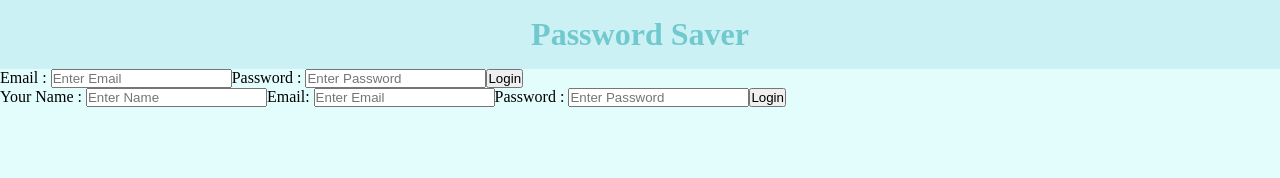
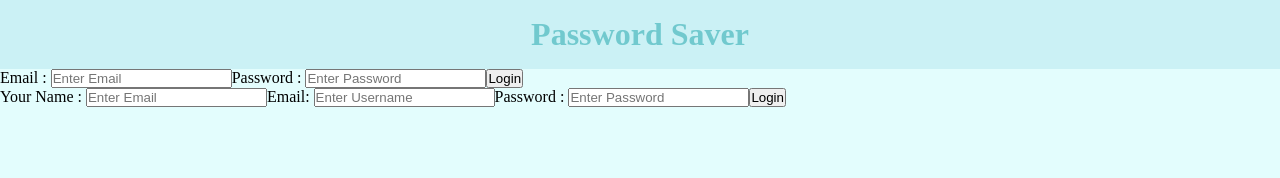
Before and after one commit to H-BAHDON/password-saver, a React (Create React App) app: page / in a window 1280 px wide. Shown: the top 178 px of the page. Built offline with nearby package versions, Linux system fonts and the light colour scheme.

Commit message:
Updated reg

```diff
--- a/src/components/reg.jsx
+++ b/src/components/reg.jsx
@@ -1,14 +1,13 @@
+
 import React, { useState } from 'react'
 import { NavLink } from 'react-router-dom'
 import { useNavigate } from 'react-router-dom'
-import { ToastContainer, toast } from 'react-toastify';
-
 
 function Reg() {
 
-    const history = useNavigate();
+    const histroy = useNavigate();
 
-    const[data, setData] = useState([])
+    const[date, setDate] = useState([])
 
     const [details, setDetails] = useState({
       name: "",
@@ -16,32 +15,7 @@ function Reg() {
       password: "",
     })
 
-    console.log(details);
 
-    const handleChange = (e) => {
-        const { value, name } = e.target;
-
-        setDetails(() =>{
-          return {
-            ...details,
-            [name]: value
-          }
-        })
-    }
-
-    const handleClick = (e) => {
-        const {username, email, password} = details;
-
-        if (username && email && password === ""){
-          toast.error('name field is requred!');
-        }else{
-          console.log("data added succesfully");
-          history("/Login")
-          localStorage.setItem("Users",JSON.stringify([...data,details]));
-        }
-        e.preventDefault();
-
-    }
 
 
   return (
@@ -49,17 +23,18 @@ function Reg() {
     <form>
         <div className="container">
             <label>Your Name : </label>
-            <input type="text" placeholder="Enter Name" onChange={handleChange} name="name" value={details.name} required/>
+            <input type="text" placeholder="Enter Email" name="username" required/>
 
             <label>Email: </label>
-            <input type="email" placeholder="Enter Email" onChange={handleChange} name="email" value={details.email} required/>
+            <input type="email" placeholder="Enter Username" name="email" required/>
 
             <label>Password : </label>
-            <input type="password" placeholder="Enter Password" onChange={handleChange} name="password" value={details.password} required/>
+            <input type="password" placeholder="Enter Password" name="password" required/>
 
-            <button type="submit" onClick={handleClick}>Login</button>
+            <button type="submit">Login</button>
         </div>
      </form>
+
     </div>
   )
 }
```
